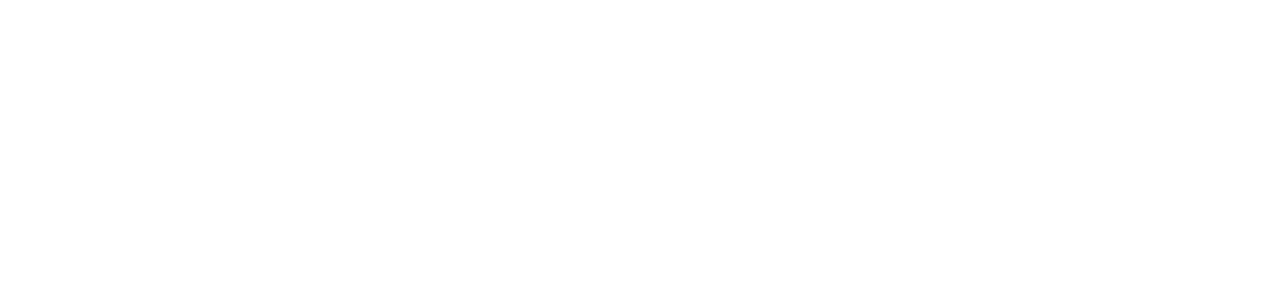
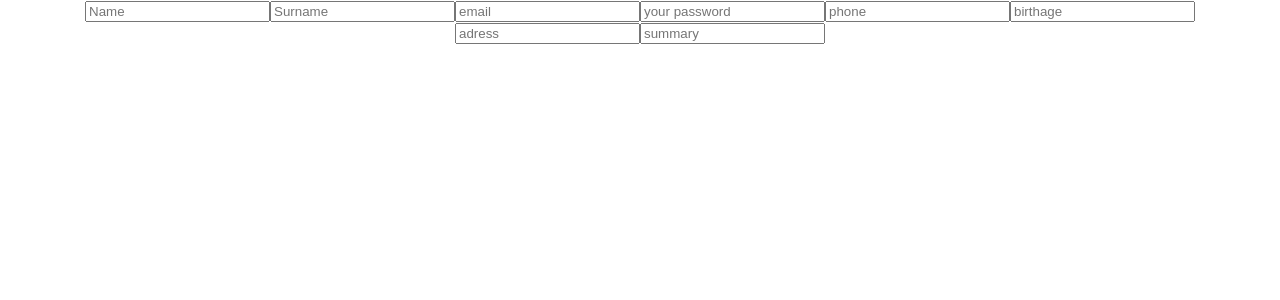
Before and after one commit to LosMataosDelDomingo/perseo-front, a React (Create React App) app: page / in a window 1280 px wide. Shown: the top 300 px of the page. Built offline with nearby package versions, Linux system fonts and the light colour scheme.

Commit message:
added components

```diff
--- a/package.json
+++ b/package.json
@@ -3,6 +3,7 @@
   "version": "0.1.0",
   "private": true,
   "dependencies": {
+    "@material-ui/core": "^4.11.2",
     "@testing-library/jest-dom": "^5.11.9",
     "@testing-library/react": "^11.2.3",
     "@testing-library/user-event": "^12.6.2",
--- a/src/App.js
+++ b/src/App.js
@@ -1,10 +1,12 @@
 import logo from './logo.svg';
 import './App.css';
+
+import Signup from './components/signup/Signup'
 
 function App() {
   return (
     <div className="App">
-
+      <Signup />
     </div>
   );
 }
--- /dev/null
+++ b/src/components/signup/Signup.js
@@ -0,0 +1,118 @@
+import React, { useState } from 'react'
+import UserService from '../../services/user-service'
+
+const Signup = () => {
+
+    const[name, setName] = useState('')
+    const[surname, setSurname] = useState('')
+    const[email, setEmail] = useState('')
+    const[password, setPassword] = useState('')
+    const[phone, setPhone] = useState('')
+    const[birthAge, setBirthAge] = useState('')
+    const[adress, setAdress] = useState('')
+    const[summary, setSummary] = useState('')
+    const[message, setMessage] = useState('')
+
+    const onChangeName = (e) => {
+        const name = e.target.value
+        setName(name)
+    }
+    const onChangeSurname = (e) => {
+        const surname = e.target.value
+        setSurname(surname)
+    }
+    const onChangeEmail = (e) => {
+        const email = e.target.value
+        setEmail(email)
+    }
+    const onChangePassword = (e) => {
+        const password = e.target.value
+        setPassword(password)
+    }
+    const onChangePhone = (e) => {
+        const phone = e.target.value
+        setPhone(phone)
+    }
+    const onChangeBirth = (e) => {
+        const birthAge = e.target.value
+        setBirthAge(birthAge)
+    }
+    const onChangeAdress = (e) => {
+        const adress = e.target.value
+        setAdress(adress)
+    }
+    const onChangeSummary = (e) => {
+        const summary = e.target.value
+        setSummary(summary)
+    }
+
+    const handleSignUp = (e) => {
+        e.preventDefault()
+        setMessage('')
+    }
+
+    return (
+        <div>
+            <form action={handleSignUp}>
+                <input
+                    type="text"
+                    name='name'
+                    value={name}
+                    onChange={e => onChangeName(e)}
+                    placeholder="Name"
+                />
+                <input
+                    type="text"
+                    name='surname'
+                    value={surname}
+                    onChange={e => onChangeSurname(e)}
+                placeholder="Surname"
+                />
+                <input
+                    type="text"
+                    name='email'
+                    value={email}
+                    onChange={e => onChangeEmail(e)}
+                placeholder="email"
+                />
+                <input
+                    type="password"
+                    name='password'
+                    value={password}
+                    onChange={e => onChangePassword(e)}
+                    placeholder="your password"
+                />
+                <input
+                    type="text"
+                    name='phone'
+                    value={phone}
+                    onChange={e => onChangePhone(e)}
+                    placeholder="phone"
+                />
+                <input
+                    type="text"
+                    name='birthage'
+                    value={birthAge}
+                    onChange={e => onChangeBirth(e)}
+                    placeholder="birthage"
+                />
+                <input
+                    type="text"
+                    name='adress'
+                    value={adress}
+                    onChange={e => onChangeAdress(e)}
+                    placeholder="adress"
+                />
+                <input
+                    type="text"
+                    name='summary'
+                    value={summary}
+                    onChange={e => onChangeSummary(e)}
+                    placeholder="summary"
+                />
+            </form>
+        </div>
+    )
+}
+
+export default Signup
--- a/src/services/user-service.js
+++ b/src/services/user-service.js
@@ -19,7 +19,7 @@
         return this.service.post('/', {newUser})
             .then(response => response.data)
     }
-    updateUser = (uptadedUser) => {
+    updateUser = (updatedUser) => {
         return this.service.patch('/', {updatedUser})
             .then(response => response.data)
     }
```
Also changed, not shown: src/components/login/Login.js (added), 2 other files (tests, documents, lock files or other folders).
